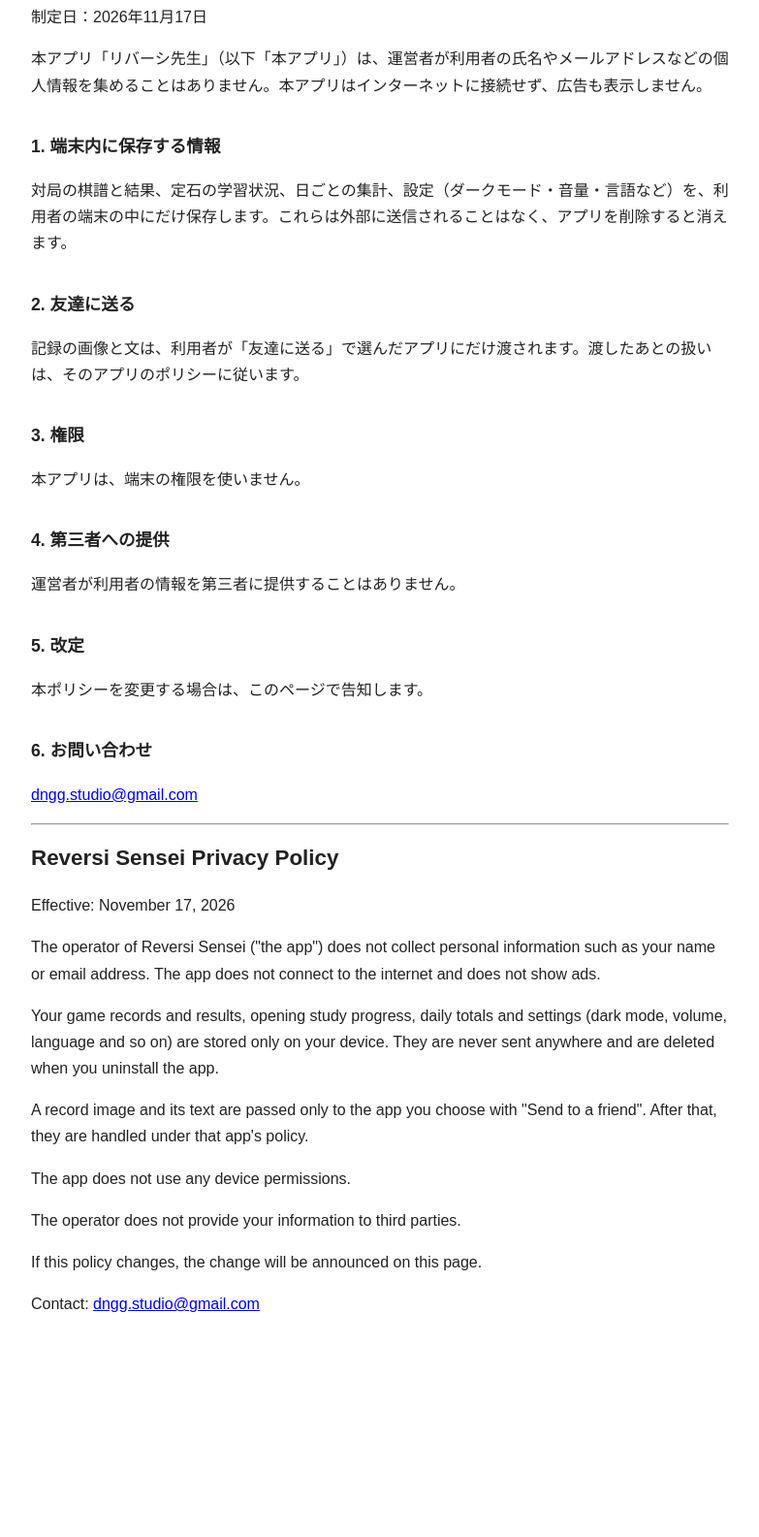
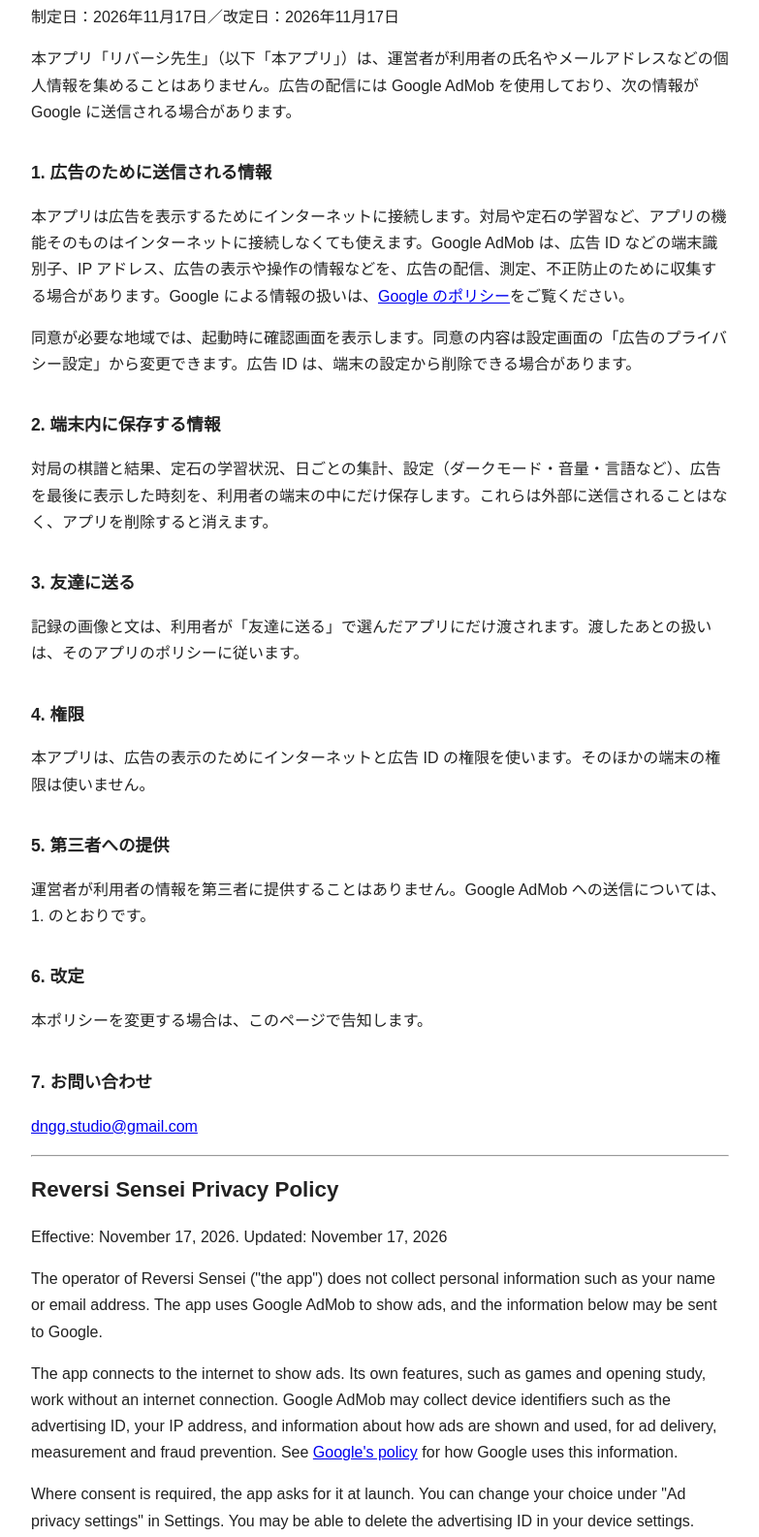
Before and after one commit to DNGG-studio/DNGG-studio.github.io, a plain HTML site: page reversi/privacy.html in a window 1280 px wide. Shown: the part 117-1702 px from the top of the page at 97% size, without its empty margins (248-1031 px from the left). Before the commit the page ends 1499 px from the top, so only its background shows below. Drawn offline with Linux system fonts and the light colour scheme.

Commit message:
リバーシ先生のプライバシーポリシーに広告（AdMob）の記載を追加
- 広告のために送る情報（広告 ID・IP アドレスなど）と Google のポリシーへのリンク、同意の変更方法を追加
- 権限（インターネット・広告 ID）、端末内に保存する情報（最後に広告を出した時刻）、第三者への提供を直した
- 日本語と英語の両方

Co-Authored-By: Claude Opus 5.5 <noreply@anthropic.com>

```diff
--- a/reversi/privacy.html
+++ b/reversi/privacy.html
@@ -9,30 +9,35 @@
 <body>
 <p><a href="../">DNGG-studio</a></p>
 <h1>リバーシ先生 プライバシーポリシー</h1>
-<p>制定日：2026年11月17日</p>
-<p>本アプリ「リバーシ先生」（以下「本アプリ」）は、運営者が利用者の氏名やメールアドレスなどの個人情報を集めることはありません。本アプリはインターネットに接続せず、広告も表示しません。</p>
-<h2>1. 端末内に保存する情報</h2>
-<p>対局の棋譜と結果、定石の学習状況、日ごとの集計、設定（ダークモード・音量・言語など）を、利用者の端末の中にだけ保存します。これらは外部に送信されることはなく、アプリを削除すると消えます。</p>
-<h2>2. 友達に送る</h2>
+<p>制定日：2026年11月17日／改定日：2026年11月17日</p>
+<p>本アプリ「リバーシ先生」（以下「本アプリ」）は、運営者が利用者の氏名やメールアドレスなどの個人情報を集めることはありません。広告の配信には Google AdMob を使用しており、次の情報が Google に送信される場合があります。</p>
+<h2>1. 広告のために送信される情報</h2>
+<p>本アプリは広告を表示するためにインターネットに接続します。対局や定石の学習など、アプリの機能そのものはインターネットに接続しなくても使えます。Google AdMob は、広告 ID などの端末識別子、IP アドレス、広告の表示や操作の情報などを、広告の配信、測定、不正防止のために収集する場合があります。Google による情報の扱いは、<a href="https://policies.google.com/technologies/partner-sites">Google のポリシー</a>をご覧ください。</p>
+<p>同意が必要な地域では、起動時に確認画面を表示します。同意の内容は設定画面の「広告のプライバシー設定」から変更できます。広告 ID は、端末の設定から削除できる場合があります。</p>
+<h2>2. 端末内に保存する情報</h2>
+<p>対局の棋譜と結果、定石の学習状況、日ごとの集計、設定（ダークモード・音量・言語など）、広告を最後に表示した時刻を、利用者の端末の中にだけ保存します。これらは外部に送信されることはなく、アプリを削除すると消えます。</p>
+<h2>3. 友達に送る</h2>
 <p>記録の画像と文は、利用者が「友達に送る」で選んだアプリにだけ渡されます。渡したあとの扱いは、そのアプリのポリシーに従います。</p>
-<h2>3. 権限</h2>
-<p>本アプリは、端末の権限を使いません。</p>
-<h2>4. 第三者への提供</h2>
-<p>運営者が利用者の情報を第三者に提供することはありません。</p>
-<h2>5. 改定</h2>
+<h2>4. 権限</h2>
+<p>本アプリは、広告の表示のためにインターネットと広告 ID の権限を使います。そのほかの端末の権限は使いません。</p>
+<h2>5. 第三者への提供</h2>
+<p>運営者が利用者の情報を第三者に提供することはありません。Google AdMob への送信については、1. のとおりです。</p>
+<h2>6. 改定</h2>
 <p>本ポリシーを変更する場合は、このページで告知します。</p>
-<h2>6. お問い合わせ</h2>
+<h2>7. お問い合わせ</h2>
 <p><a href="mailto:dngg.studio@gmail.com">dngg.studio@gmail.com</a></p>
 
 <hr>
 <h1 lang="en">Reversi Sensei Privacy Policy</h1>
 <div lang="en">
-<p>Effective: November 17, 2026</p>
-<p>The operator of Reversi Sensei ("the app") does not collect personal information such as your name or email address. The app does not connect to the internet and does not show ads.</p>
-<p>Your game records and results, opening study progress, daily totals and settings (dark mode, volume, language and so on) are stored only on your device. They are never sent anywhere and are deleted when you uninstall the app.</p>
+<p>Effective: November 17, 2026. Updated: November 17, 2026</p>
+<p>The operator of Reversi Sensei ("the app") does not collect personal information such as your name or email address. The app uses Google AdMob to show ads, and the information below may be sent to Google.</p>
+<p>The app connects to the internet to show ads. Its own features, such as games and opening study, work without an internet connection. Google AdMob may collect device identifiers such as the advertising ID, your IP address, and information about how ads are shown and used, for ad delivery, measurement and fraud prevention. See <a href="https://policies.google.com/technologies/partner-sites">Google's policy</a> for how Google uses this information.</p>
+<p>Where consent is required, the app asks for it at launch. You can change your choice under "Ad privacy settings" in Settings. You may be able to delete the advertising ID in your device settings.</p>
+<p>Your game records and results, opening study progress, daily totals and settings (dark mode, volume, language and so on) and the time an ad was last shown are stored only on your device. They are never sent anywhere and are deleted when you uninstall the app.</p>
 <p>A record image and its text are passed only to the app you choose with "Send to a friend". After that, they are handled under that app's policy.</p>
-<p>The app does not use any device permissions.</p>
-<p>The operator does not provide your information to third parties.</p>
+<p>The app uses the internet and advertising ID permissions only to show ads. It does not use any other device permissions.</p>
+<p>The operator does not provide your information to third parties, other than the sending to Google AdMob described above.</p>
 <p>If this policy changes, the change will be announced on this page.</p>
 <p>Contact: <a href="mailto:dngg.studio@gmail.com">dngg.studio@gmail.com</a></p>
 </div>
```
